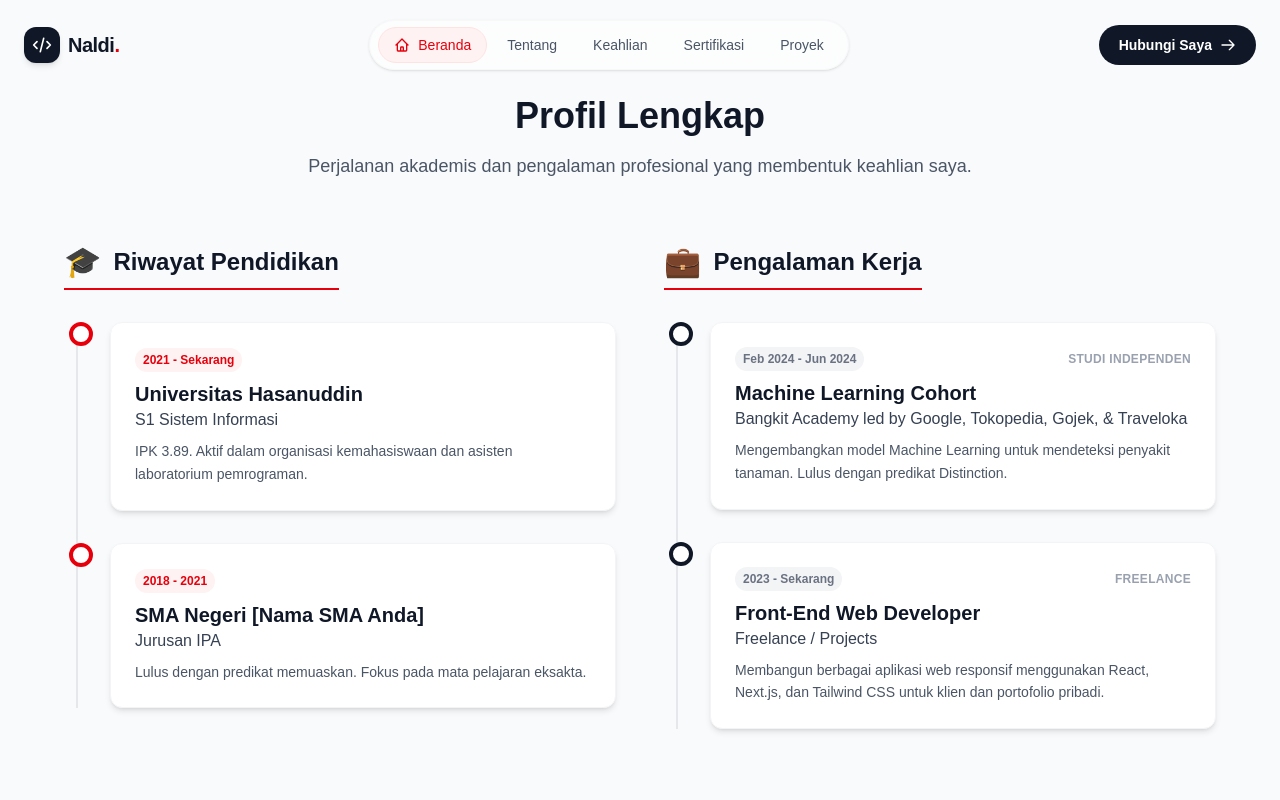
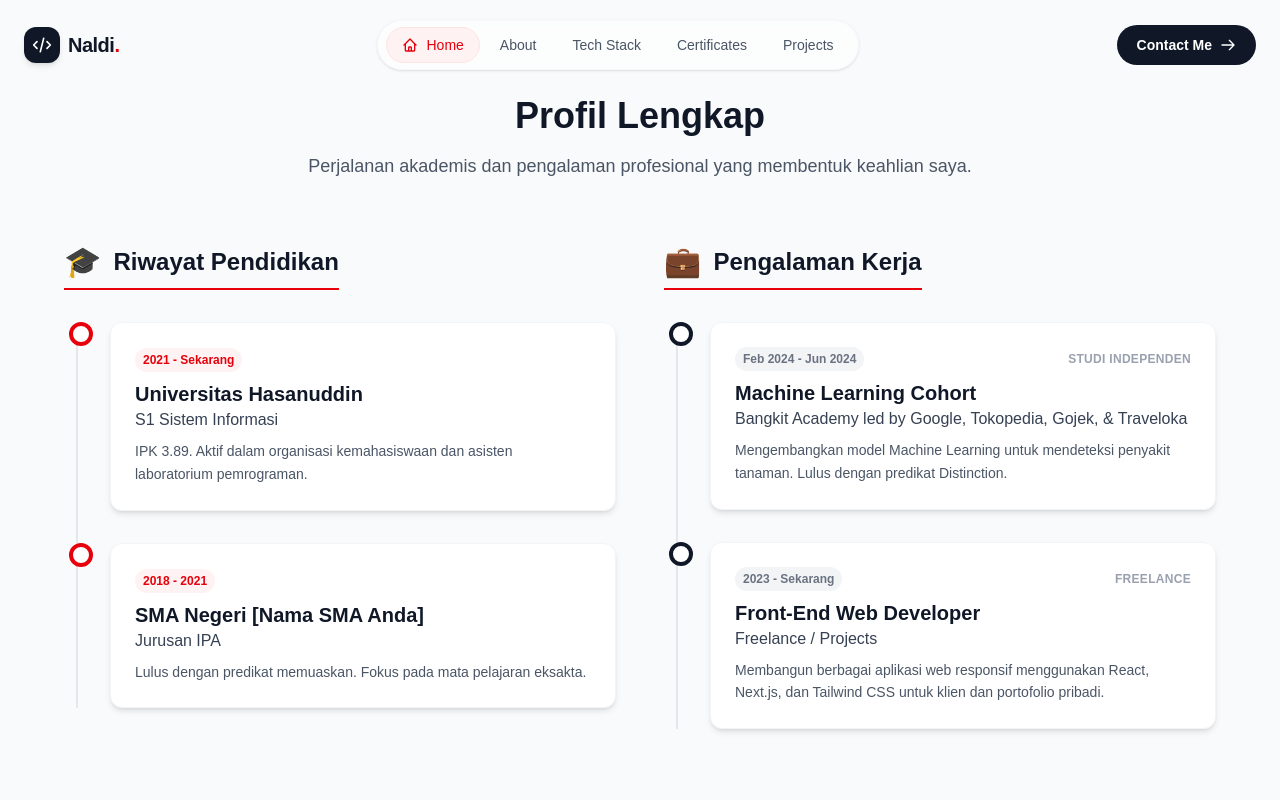
Before and after one commit to xebec51/myportofolio, a Next.js app: page /profile in a window 1280 px wide. Shown: the top 800 px of the page. Built offline with nearby package versions, Linux system fonts and the light colour scheme.

Commit message:
feat(ui): global rebrand to English, update copy, and polish animations

```diff
--- a/src/components/CertificationsSection.tsx
+++ b/src/components/CertificationsSection.tsx
@@ -41,7 +41,7 @@ export default function CertificationsSection() {
                         viewport={{ once: true }}
                         className="text-3xl md:text-4xl font-extrabold text-gray-900 mb-4"
                     >
-                        Licences & Certifications
+                        Licenses & Certifications
                     </motion.h2>
                     <motion.p
                         initial={{ opacity: 0, y: 20 }}
@@ -50,7 +50,7 @@ export default function CertificationsSection() {
                         viewport={{ once: true }}
                         className="text-gray-600 max-w-2xl mx-auto text-sm md:text-base"
                     >
-                        Validasi keahlian teknis melalui sertifikasi profesional.
+                        Validating technical expertise through professional accreditations.
                     </motion.p>
                 </div>
 
@@ -124,12 +124,12 @@ export default function CertificationsSection() {
                         >
                             {isAllVisible ? (
                                 <>
-                                    <span>Lebih Sedikit</span>
+                                    <span>Show Less</span>
                                     <svg xmlns="http://www.w3.org/2000/svg" width="16" height="16" viewBox="0 0 24 24" fill="none" stroke="currentColor" strokeWidth="2" strokeLinecap="round" strokeLinejoin="round"><path d="m18 15-6-6-6 6"/></svg>
                                 </>
                             ) : (
                                 <>
-                                    <span>Lihat Semua ({certifications.length})</span>
+                                    <span>View All Certificates ({certifications.length})</span>
                                     <svg xmlns="http://www.w3.org/2000/svg" width="16" height="16" viewBox="0 0 24 24" fill="none" stroke="currentColor" strokeWidth="2" strokeLinecap="round" strokeLinejoin="round"><path d="m6 9 6 6 6-6"/></svg>
                                 </>
                             )}
@@ -190,7 +190,7 @@ export default function CertificationsSection() {
                                     className="flex items-center justify-center w-full md:w-auto gap-2 px-6 py-3 bg-gray-900 text-white rounded-xl font-bold hover:bg-red-600 transition-colors shadow-lg hover:shadow-red-600/30 text-sm md:text-base"
                                 >
                                     <svg xmlns="http://www.w3.org/2000/svg" width="18" height="18" viewBox="0 0 24 24" fill="none" stroke="currentColor" strokeWidth="2" strokeLinecap="round" strokeLinejoin="round"><path d="M15 2H6a2 2 0 0 0-2 2v16a2 2 0 0 0 2 2h12a2 2 0 0 0 2-2V7Z"/><path d="M14 2v4a2 2 0 0 0 2 2h4"/></svg>
-                                    Lihat Kredensial
+                                    See Credential
                                 </a>
                             </div>
                         </motion.div>
--- a/src/components/Footer.tsx
+++ b/src/components/Footer.tsx
@@ -31,11 +31,11 @@ const socialLinks = [
 ];
 
 const footerLinks = [
-    { name: 'Beranda', href: '#home' },
-    { name: 'Tentang', href: '#about' },
-    { name: 'Keahlian', href: '#skills' },
-    { name: 'Proyek', href: '#projects' },
-    { name: 'Kontak', href: '#contact' },
+    { name: 'Home', href: '#home' },
+    { name: 'About', href: '#about' },
+    { name: 'Tech Stack', href: '#skills' },
+    { name: 'Projects', href: '#projects' },
+    { name: 'Contact', href: '#contact' },
 ];
 
 export default function Footer() {
--- a/src/components/Header.tsx
+++ b/src/components/Header.tsx
@@ -7,27 +7,27 @@ import { motion } from 'framer-motion';
 
 const navigationLinks = [
     {
-        name: 'Beranda',
+        name: 'Home',
         href: '#home',
         path: "M3 12l2-2m0 0l7-7 7 7M5 10v10a1 1 0 001 1h3m10-11l2 2m-2-2v10a1 1 0 01-1 1h-3m-6 0a1 1 0 001-1v-4a1 1 0 011-1h2a1 1 0 011 1v4a1 1 0 001 1m-6 0h6"
     },
     {
-        name: 'Tentang',
+        name: 'About',
         href: '#about',
         path: "M16 7a4 4 0 11-8 0 4 4 0 018 0zM12 14a7 7 0 00-7 7h14a7 7 0 00-7-7z"
     },
     {
-        name: 'Keahlian',
+        name: 'Tech Stack',
         href: '#skills',
         path: "M13 10V3L4 14h7v7l9-11h-7z"
     },
     {
-        name: 'Sertifikasi',
+        name: 'Certificates',
         href: '#certifications',
         path: "M9 12l2 2 4-4M7.835 4.697a3.42 3.42 0 001.946-.806 3.42 3.42 0 014.438 0 3.42 3.42 0 001.946.806 3.42 3.42 0 01-3.138 3.138 3.42 3.42 0 00-1.946.806 3.42 3.42 0 01-4.438 0 3.42 3.42 0 00-1.946-.806 3.42 3.42 0 01-3.138-3.138 3.42 3.42 0 00-.806-1.946 3.42 3.42 0 010-4.438 3.42 3.42 0 00.806-1.946 3.42 3.42 0 013.138-3.138z"
     },
     {
-        name: 'Proyek',
+        name: 'Projects',
         href: '#projects',
         path: "M21 13.255A23.931 23.931 0 0112 15c-3.183 0-6.22-.62-9-1.745M16 6V4a2 2 0 00-2-2h-4a2 2 0 00-2 2v2m4 6h.01M5 20h14a2 2 0 002-2V8a2 2 0 00-2-2H5a2 2 0 00-2 2v10a2 2 0 002 2z"
     },
@@ -160,7 +160,7 @@ export default function Header() {
                             onClick={(e) => handleNavClick(e, 'contact')}
                             className="flex items-center gap-2 px-5 py-2.5 text-sm font-bold text-white bg-gray-900 rounded-full hover:bg-red-600 hover:shadow-lg hover:shadow-red-600/20 hover:-translate-y-0.5 transition-all duration-300"
                         >
-                            <span>Hubungi Saya</span>
+                            <span>Contact Me</span>
                             <svg className="w-4 h-4" fill="none" stroke="currentColor" viewBox="0 0 24 24"><path strokeLinecap="round" strokeLinejoin="round" strokeWidth="2" d="M14 5l7 7m0 0l-7 7m7-7H3"></path></svg>
                         </Link>
                     </div>
@@ -213,7 +213,7 @@ export default function Header() {
                             onClick={(e) => handleNavClick(e, 'contact')}
                             className="flex items-center justify-center gap-2 w-full px-4 py-3 mt-2 text-sm font-bold text-white bg-red-600 rounded-xl hover:bg-red-700 active:scale-95 transition-all shadow-lg shadow-red-600/20"
                         >
-                            Hubungi Saya
+                            Contact Me
                             <svg className="w-4 h-4" fill="none" stroke="currentColor" viewBox="0 0 24 24"><path strokeLinecap="round" strokeLinejoin="round" strokeWidth="2" d="M14 5l7 7m0 0l-7 7m7-7H3"></path></svg>
                         </a>
                     </div>
--- a/src/components/HeroSection.tsx
+++ b/src/components/HeroSection.tsx
@@ -115,7 +115,7 @@ export default function HeroSection() {
                             variants={fadeUpVariants}
                             className="text-gray-600 text-sm sm:text-base lg:text-lg mb-8 max-w-xl leading-relaxed px-4 lg:px-0"
                         >
-                            Membangun aplikasi web modern yang responsif dan mengembangkan model Machine Learning cerdas untuk solusi bisnis yang inovatif.
+                            Crafting robust web applications and intelligent ML models. I turn complex problems into elegant, scalable solutions that drive business innovation.
                         </motion.p>
 
                         {/* Social Links */}
--- a/src/components/SkillsSection.tsx
+++ b/src/components/SkillsSection.tsx
@@ -63,21 +63,21 @@ export default function SkillsSection() {
             {/* Section Header */}
             <div className="text-center mb-20">
                 <span className="text-red-600 font-semibold tracking-wider uppercase text-sm mb-2 block" data-aos="fade-up">
-                    Tech Stack
+                    My Arsenal
                 </span>
                 <h2
                     className="text-4xl md:text-5xl font-extrabold text-gray-900 mb-6 tracking-tight"
                     data-aos="fade-down"
                     data-aos-delay="100"
                 >
-                    Arsenala Teknologi
+                    Tech Stack & Tools
                 </h2>
                 <p
                     className="text-lg text-gray-500 max-w-2xl mx-auto leading-relaxed"
                     data-aos="fade-up"
                     data-aos-delay="200"
                 >
-                    Kombinasi alat pengembangan modern dan kecerdasan buatan yang saya gunakan untuk menciptakan solusi digital yang skalabel.
+                    A curated list of technologies I use to build performant web applications and robust AI models.
                 </p>
             </div>
 
```
Also changed, not shown: src/components/AboutSection.tsx (+15 -11 lines), src/components/ProjectsSection.tsx (+9 -9 lines).
